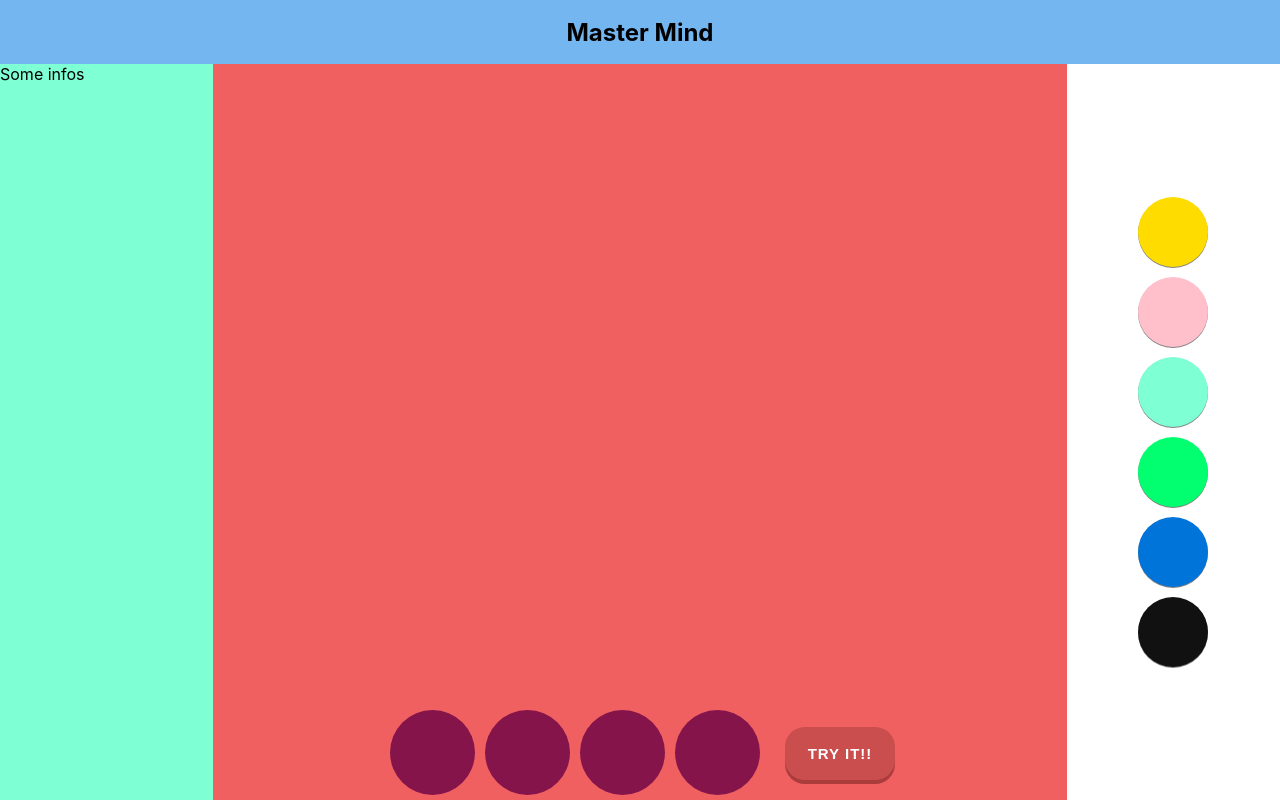
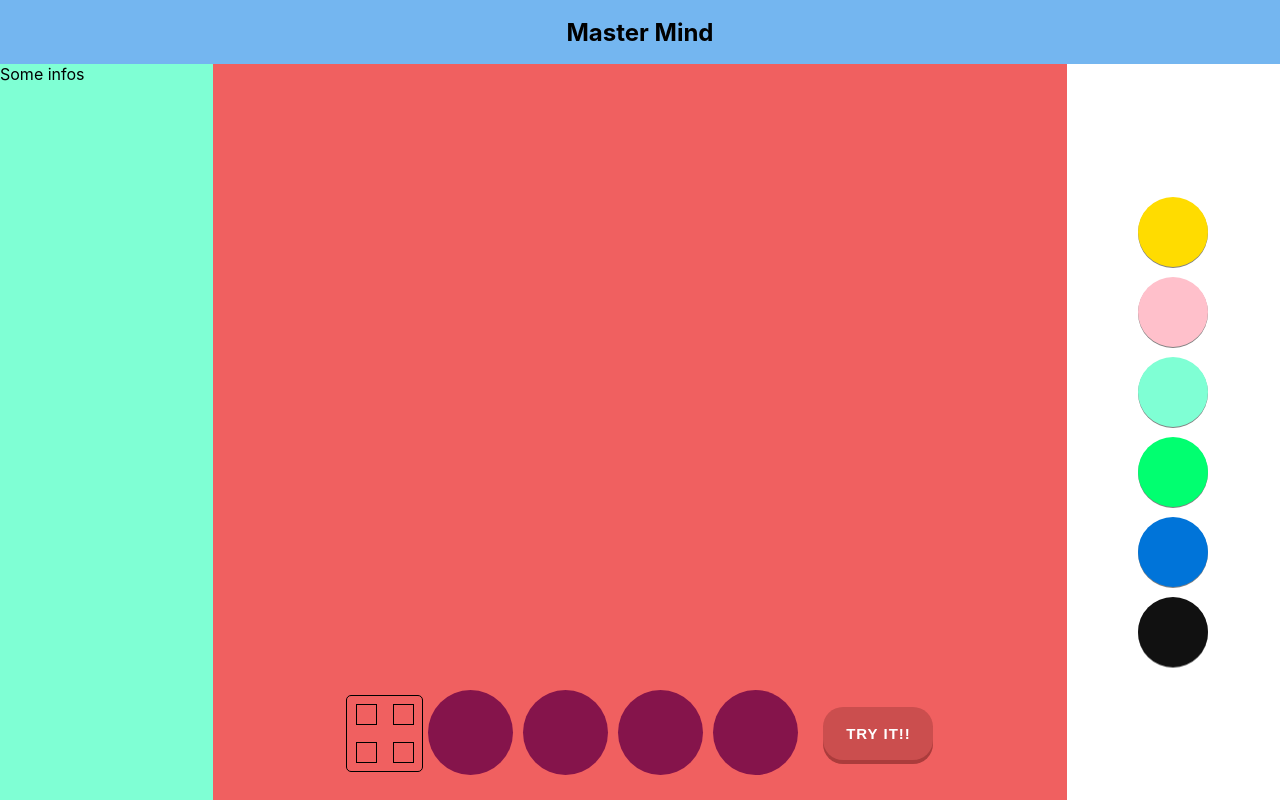
Before and after one commit to michaelkosak2606/masterMindGameWithReact, a React (Create React App) app: page / in a window 1280 px wide. Built offline with nearby package versions, Linux system fonts and the light colour scheme.

Commit message:
added box for hits

```diff
--- a/src/App.css
+++ b/src/App.css
@@ -55,6 +55,7 @@ margin: 5px;
 .gameboard{
   background: #f06060;
   grid-column: span 8;
+  padding: 20px;
   display:flex;
   align-items: flex-end;
   justify-content: center;
@@ -71,8 +72,8 @@ margin: 5px;
   flex-direction: column;
   align-items: center;
   justify-content: space-evenly;
+  margin-left: 20px;
   margin-bottom: 20px;
-  margin-left: 20px;
   width: 110px;
   outline: none;
   padding: 18px;
@@ -96,3 +97,20 @@ margin: 5px;
   box-shadow: none;
   top: 2px;
 }
+.hits{
+height: 75px;
+width: 75px;
+border: 1px solid black;
+border-radius: 5px;
+margin-bottom: 8px;
+display: grid;
+grid-template-columns: auto auto;
+grid-template-rows: auto auto;
+align-items: center;
+justify-items: center;
+}
+.square{
+  height: 50%;
+  width: 50%;
+  border: 1px solid black;
+}
--- a/src/App.js
+++ b/src/App.js
@@ -67,6 +67,12 @@ class App extends Component {
         <h2 className="header">Master Mind </h2>
         <div className="leftside"> Some infos </div>
         <div className="gameboard">
+          <div className="hits">
+            <div className="square"></div>
+            <div className="square"></div>
+            <div className="square"></div>
+            <div className="square"></div>
+          </div>
           {spielFelder}
           <button className="gameHistoryButton"> Try it!!</button>
         </div>
```
